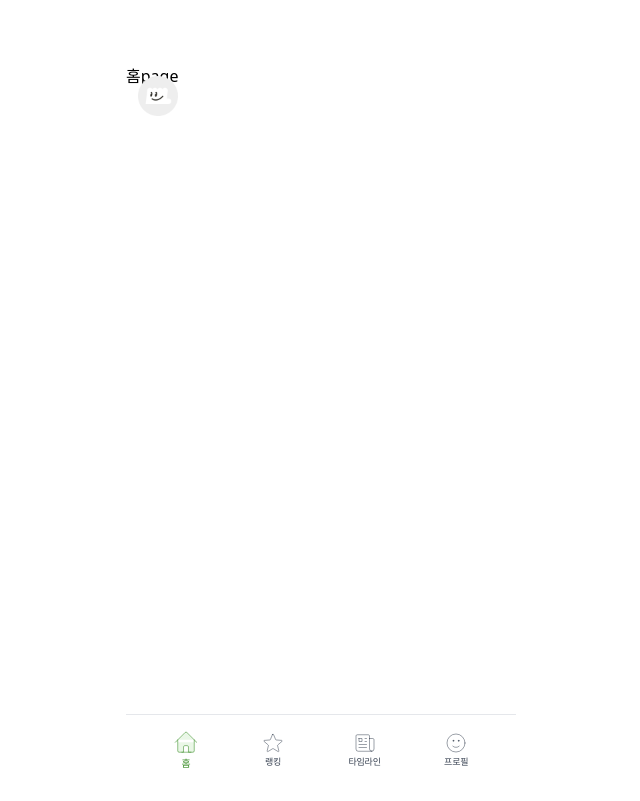
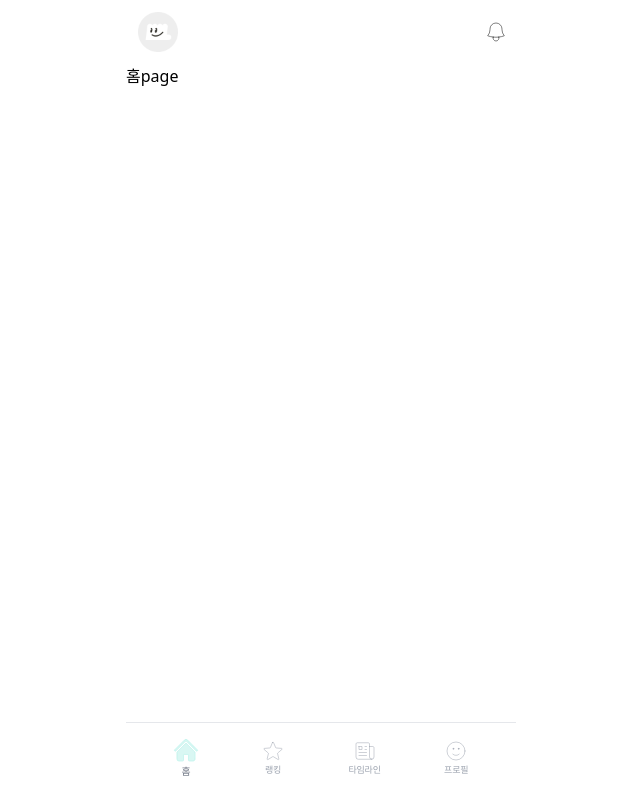
Before and after one commit to woorifisa-service-dev-4th/frontend-4th-jeosok-nohwa, a Next.js app: page /home in a window 1280 px wide. Shown: the whole page, without its empty margins (319-959 px from the left). Built offline with nearby package versions, Linux system fonts and the light colour scheme.

Commit message:
style : header, nav 디자인 수정

```diff
--- a/app/components/common-header.jsx
+++ b/app/components/common-header.jsx
@@ -1,14 +1,22 @@
+import { BellIcon } from "@heroicons/react/24/outline";
 import Image from "next/image";
+import Link from "next/link";
+
 export default function CommonHeader() {
   return (
-    <header className="fixed ">
+    <header className="fixed flex items-center justify-between top-0 w-full max-w-[390px] p-2 bg-white  z-10">
+      <Link href="/home">
         <Image
-        className="m-3"
+          className="m-1"
           src="/image/jeosok-nohwa-logo.png"
           alt=""
           width={40}
           height={40}
         />
+      </Link>
+      <Link href="/home">
+        <BellIcon className="w-6 h-6 stroke-[0.5] transition-transform duration-300 ease-in-out hover:scale-110 hover:text-blue-500" />
+      </Link>
     </header>
   );
 }
--- a/app/components/nav-bar.jsx
+++ b/app/components/nav-bar.jsx
@@ -1,11 +1,17 @@
 "use client";
 
 import {
-  FaceSmileIcon,
-  HomeIcon,
-  NewspaperIcon,
-  StarIcon,
+  FaceSmileIcon as OutlineFaceSmileIcon,
+  HomeIcon as OutlineHomeIcon,
+  NewspaperIcon as OutlineNewspaperIcon,
+  StarIcon as OutlineStarIcon,
 } from "@heroicons/react/24/outline";
+import {
+  FaceSmileIcon as SolidFaceSmileIcon,
+  HomeIcon as SolidHomeIcon,
+  NewspaperIcon as SolidNewspaperIcon,
+  StarIcon as SolidStarIcon,
+} from "@heroicons/react/24/solid";
 import Link from "next/link";
 import { usePathname } from "next/navigation";
 import { useState } from "react";
@@ -20,29 +26,27 @@ export default function NavBar() {
   };
 
   return (
-    <nav className="fixed bottom-0 w-full max-w-[390px] p-4 border-t [#ddd] mb-4">
+    <nav className="fixed bottom-0 w-full max-w-[390px] p-4 border-t [#ddd] pb-6 bg-white z-10">
       <ul className="flex justify-around list-none m-0 p-0">
         <li
           className={`text-[9px] font-light tracking-tight ${
             pathname === "/home" || active === "/home"
-              ? "text-[#388c25]"
-              : "text-gray-700"
-          } transition-transform duration-300 ease-in-out transform ${
+              ? "text-gray-500"
+              : "text-gray-400"
+          } transition-transform duration-300 ease-in-out transform hover:text-gray-700 ${
             pathname === "/home" || active === "/home"
               ? "scale-110"
               : "hover:scale-110"
           }`}
-          onClick={() => handleClick("/home")} // 클릭 시 active 상태 변경
+          onClick={() => handleClick("/home")}
         >
           <Link href="/home">
             <div className="flex flex-col items-center justify-center">
-              <HomeIcon
-                className={`w-6 h-6 stroke-[0.5] ${
-                  pathname === "/home" || active === "/home"
-                    ? "fill-[#EAF7E7]"
-                    : "stroke-gray-700"
-                }`}
-              />
+              {pathname === "/home" || active === "/home" ? (
+                <SolidHomeIcon className="w-6 h-6 fill-[#D9F7F3] stroke-[#b1f1e8] stroke-[0.5]" />
+              ) : (
+                <OutlineHomeIcon className="w-6 h-6 stroke-gray-400 hover:stroke-gray-700 stroke-[0.5]" />
+              )}
               <div>홈</div>
             </div>
           </Link>
@@ -50,24 +54,22 @@ export default function NavBar() {
         <li
           className={`text-[9px] font-light tracking-tight ${
             pathname === "/ranking" || active === "/ranking"
-              ? "text-[#388c25]"
-              : "text-gray-700"
-          } transition-transform duration-300 ease-in-out transform ${
+              ? "text-gray-500"
+              : "text-gray-400"
+          } transition-transform duration-300 ease-in-out transform hover:text-gray-700 ${
             pathname === "/ranking" || active === "/ranking"
               ? "scale-110"
               : "hover:scale-110"
           }`}
-          onClick={() => handleClick("/ranking")} // 클릭 시 active 상태 변경
+          onClick={() => handleClick("/ranking")}
         >
           <Link href="/ranking">
             <div className="flex flex-col items-center justify-center">
-              <StarIcon
-                className={`w-6 h-6 stroke-[0.5] ${
-                  pathname === "/ranking" || active === "/ranking"
-                    ? "fill-[#EAF7E7]"
-                    : "stroke-gray-700"
-                }`}
-              />
+              {pathname === "/ranking" || active === "/ranking" ? (
+                <SolidStarIcon className="w-6 h-6 fill-[#D9F7F3] stroke-[#b1f1e8] stroke-[0.5]" />
+              ) : (
+                <OutlineStarIcon className="w-6 h-6 stroke-gray-400 hover:stroke-gray-700 stroke-[0.5]" />
+              )}
               <div>랭킹</div>
             </div>
           </Link>
@@ -75,24 +77,22 @@ export default function NavBar() {
         <li
           className={`text-[9px] font-light tracking-tight ${
             pathname === "/timeline" || active === "/timeline"
-              ? "text-[#388c25]"
-              : "text-gray-700"
-          } transition-transform duration-300 ease-in-out transform ${
+              ? "text-gray-500"
+              : "text-gray-400"
+          } transition-transform duration-300 ease-in-out transform hover:text-gray-700 ${
             pathname === "/timeline" || active === "/timeline"
               ? "scale-110"
               : "hover:scale-110"
           }`}
-          onClick={() => handleClick("/timeline")} // 클릭 시 active 상태 변경
+          onClick={() => handleClick("/timeline")}
         >
           <Link href="/timeline">
             <div className="flex flex-col items-center justify-center">
-              <NewspaperIcon
-                className={`w-6 h-6 stroke-[0.5] ${
-                  pathname === "/timeline" || active === "/timeline"
-                    ? "fill-[#EAF7E7]"
-                    : "stroke-gray-700"
-                }`}
-              />
+              {pathname === "/timeline" || active === "/timeline" ? (
+                <SolidNewspaperIcon className="w-6 h-6 fill-[#D9F7F3] stroke-[#b1f1e8] stroke-[0.5]" />
+              ) : (
+                <OutlineNewspaperIcon className="w-6 h-6 stroke-gray-400 hover:stroke-gray-700 stroke-[0.5]" />
+              )}
               <div>타임라인</div>
             </div>
           </Link>
@@ -100,24 +100,22 @@ export default function NavBar() {
         <li
           className={`text-[9px] font-light tracking-tight ${
             pathname === "/profile" || active === "/profile"
-              ? "text-[#388c25]"
-              : "text-gray-700"
-          } transition-transform duration-300 ease-in-out transform ${
+              ? "text-gray-500"
+              : "text-gray-400"
+          } transition-transform duration-300 ease-in-out transform hover:text-gray-700 ${
             pathname === "/profile" || active === "/profile"
               ? "scale-110"
               : "hover:scale-110"
           }`}
-          onClick={() => handleClick("/profile")} // 클릭 시 active 상태 변경
+          onClick={() => handleClick("/profile")}
         >
           <Link href="/profile">
             <div className="flex flex-col items-center justify-center">
-              <FaceSmileIcon
-                className={`w-6 h-6 stroke-[0.5] ${
-                  pathname === "/profile" || active === "/profile"
-                    ? "fill-[#EAF7E7]"
-                    : "stroke-gray-700"
-                }`}
-              />
+              {pathname === "/profile" || active === "/profile" ? (
+                <SolidFaceSmileIcon className="w-6 h-6 fill-[#D9F7F3] stroke-[#b1f1e8] stroke-[0.5]" />
+              ) : (
+                <OutlineFaceSmileIcon className="w-6 h-6 stroke-gray-400 hover:stroke-gray-700 stroke-[0.5]" />
+              )}
               <div>프로필</div>
             </div>
           </Link>
```
Lines whose indentation alone changed are shown as unchanged.
